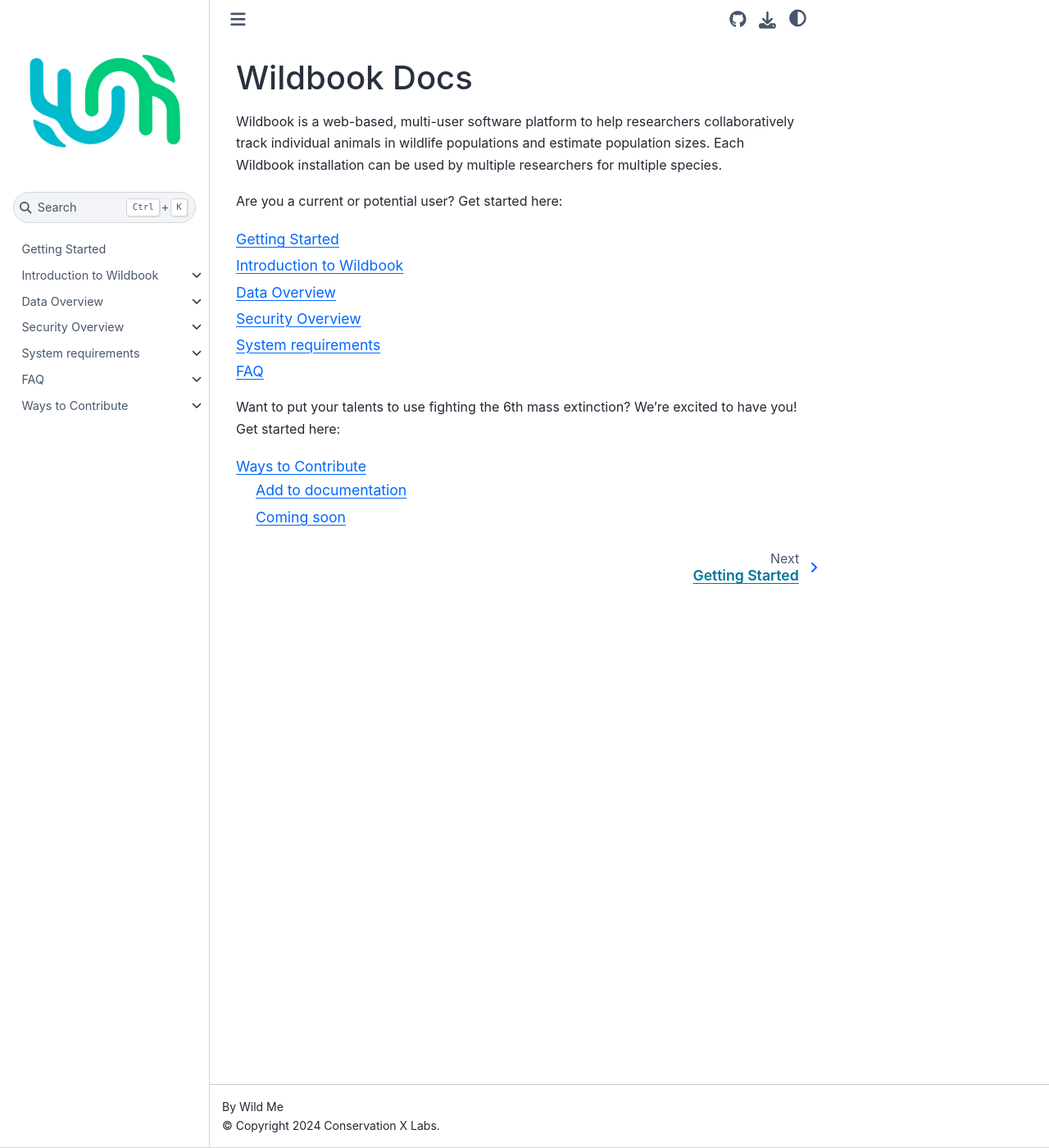
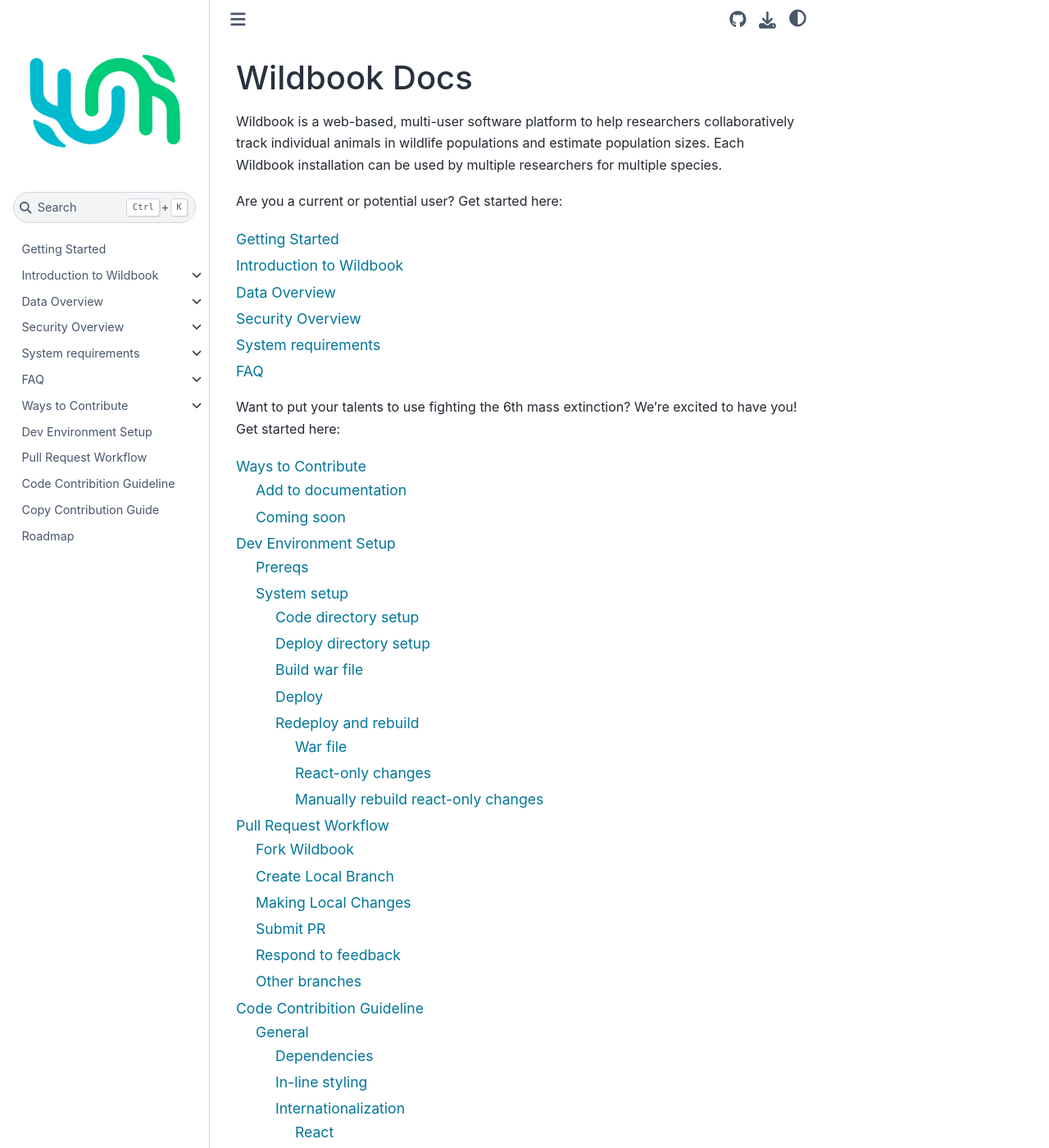
Before and after one commit to WildMeOrg/wildbook-docs, a Sphinx documentation site: the page built from docs/index.md, in a window 1280 px wide and 1400 px high. Shown: the whole window at 82% size. Built offline with Sphinx 7.4.7 and the Sphinx Book theme 1.1.4, drawn with Linux system fonts in a browser that asks for light colours; some of the changed text lies outside the part shown.

````diff
--- a/docs/_static/custom.css
+++ b/docs/_static/custom.css
@@ -11,11 +11,13 @@ html[data-theme='light'] {
 }
 
 html[data-theme='dark'] a {
-    color:#0267FD;
+    color:#007599;
+    text-decoration: none;
 }
 
 html[data-theme='dark'] a:hover {
     color:#007599;
+    text-decoration: underline;
 }
 
 html [data-theme='dark'] .search-button-field {
@@ -23,9 +25,11 @@ html [data-theme='dark'] .search-button-field {
 }
 
 html[data-theme='light'] a {
-    color:#0267FD;
+    color:#007599;
+    text-decoration: none;
 }
 
 html[data-theme='light'] a:hover {
     color:#007599;
+    text-decoration: underline;
 }
--- a/docs/contribute/index.md
+++ b/docs/contribute/index.md
@@ -6,6 +6,7 @@
 dev-setup
 pr-workflow
 code-guide
+ia-dev
 copy-guide
 roadmap
 ```
--- a/docs/index.md
+++ b/docs/index.md
@@ -19,4 +19,9 @@ Want to put your talents to use fighting the 6th mass extinction? We're excited
 
 ```{toctree}
 contribute/index
+contribute/dev-setup
+contribute/pr-workflow
+contribute/code-guide
+contribute/copy-guide
+contribute/roadmap
 ```
````
Also changed, not shown: docs/contribute/ia-dev.md (added, +47 -0 lines).
